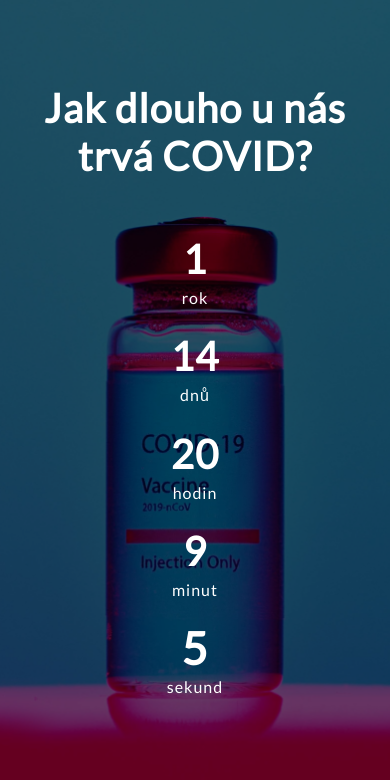
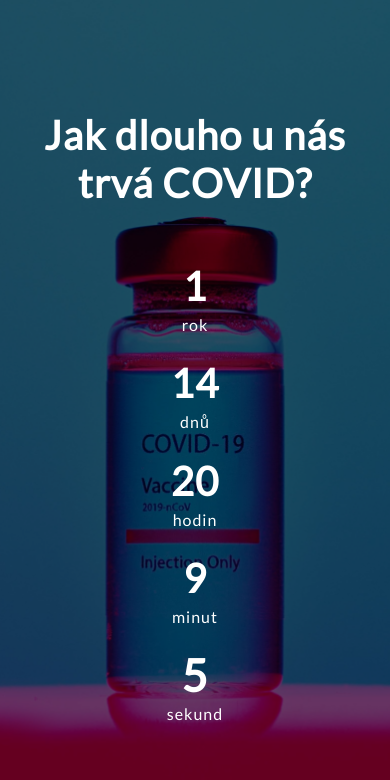
Before and after one commit to Dominika-J/Countdown, a plain HTML site: page index.html in a window 390 px wide. Drawn offline with Linux system fonts and the light colour scheme.

Commit message:
.time margin media

```diff
--- a/style.css
+++ b/style.css
@@ -36,7 +36,7 @@ body::after {
 
 h1 {
   font-size: 50px;
-  margin: -40px 20px 30px 20px;
+  margin: 0px 20px 30px 20px;
 }
 
 .countdown {
@@ -102,6 +102,12 @@ small {
   h1 {
     font-size: 40px;
   }
+
+  .time {
+    margin-bottom: 10px;
+
+  }
+
   .time .value {
     font-size: 40px;
     font-weight: bold;
```
